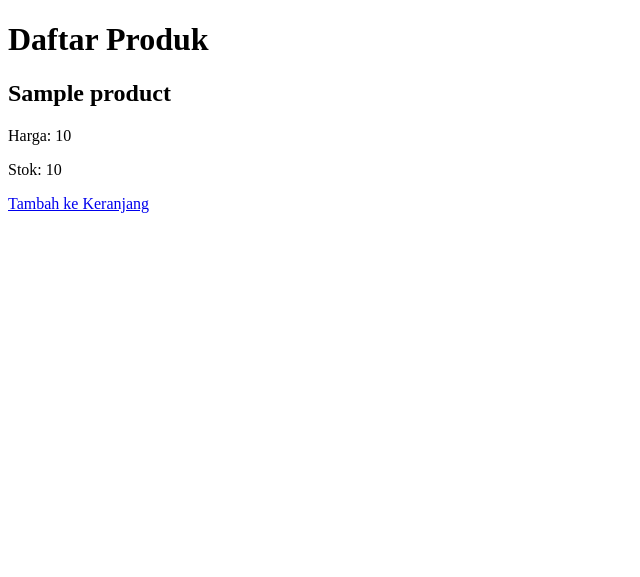
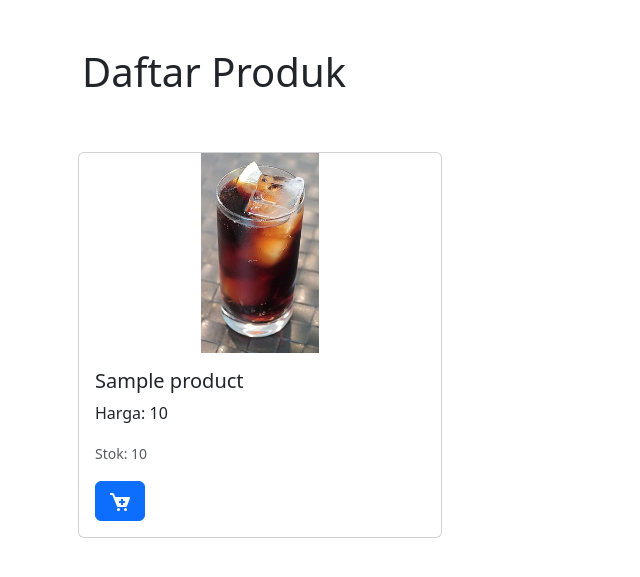
Before and after one commit to Requereves/pdo_penjualan, a PHP site: page / in a window 1280 px wide. Shown: the top 577 px of the page, without its empty margins (0-640 px from the left). Run offline with PHP 8.4, Linux system fonts and the light colour scheme; tables that the repository leaves empty or names only in its code hold one stand-in row (values such as "Sample post").

Commit message:
html done

```diff
--- a/index.php
+++ b/index.php
@@ -17,32 +17,53 @@ $products = $statement->fetchAll(PDO::FETCH_ASSOC);
 <!-- Tampilkan daftar produk -->
 <!DOCTYPE html>
 <html lang="en">
+
 <head>
     <meta charset="UTF-8">
     <meta name="viewport" content="width=device-width, initial-scale=1.0">
     <title>Toko</title>
+    <link rel="stylesheet" href="/assets/style.css">
+    <link href="https://cdn.jsdelivr.net/npm/bootstrap@5.3.2/dist/css/bootstrap.min.css" rel="stylesheet" integrity="sha384-T3c6CoIi6uLrA9TneNEoa7RxnatzjcDSCmG1MXxSR1GAsXEV/Dwwykc2MPK8M2HN" crossorigin="anonymous">
+</head>
 
-</head>
 <body>
+    <div class="container my-5">
+
         <h1>Daftar Produk</h1>
+        <br>
         <div class="table">
             <!--Mengulang setiap elemen dalam  array Products dengan menggunakan variabel sementara yg bernama product-->
-        <?php foreach ($products as $product): ?>
-            <div class="product">
+            <?php foreach ($products as $product) : ?>
+                <div>
 
                     <!--Mengambil nilai dari kolom 'name' untuk nama product -->
-                <h2><?= $product['name']; ?></h2>
+                    <h2></h2>
 
                     <!--Mengambil nilai dari kolom 'price' untuk harga product -->
-                <p>Harga: <?= $product['harga']; ?></p>
+                    <p></p>
 
                     <!--Mengambol nilai dari kolom 'stock' untuk stok product-->
-                <p>Stok: <?= $product['stok']; ?></p>
+                    <p></p>
 
                     <!--Membuat tautan 'tambah ke keranjang' ke file cart.php-->
-                <a href="cart.php?action=add&id=<?= $product['id']; ?>">Tambah ke Keranjang</a>
+
+                    <div class="row row-cols-1 row-cols-md-3 g-4">
+                        <div class="col">
+                            <div class="card h-100">
+                                <img src="./assets/cola.jpg" class="card-img-top" alt="..." width="256px" height="200px" style="object-fit: contain;">
+                                <div class="card-body">
+                                    <h5 class="card-title"><?= $product['name']; ?></h5>
+                                    <p class="card-text">Harga: <?= $product['harga']; ?></p>
+                                    <p class="card-text"><small class="text-muted">Stok: <?= $product['stok']; ?></small></p>
+                                    <a class="btn btn-primary" href="cart.php?action=add&id=<?= $product['id']; ?>"><img src="./assets/bxs-cart-add.svg" /></a>
+                                </div>
+                            </div>
+                        </div>
+                    </div>
                 </div>
             <?php endforeach; ?>
         </div>
+    </div>
 </body>
+
 </html>
```
Also changed, not shown: cart.php (+6 -15 lines), product.php (+33 -4 lines). Lines whose indentation alone changed are shown as unchanged.
